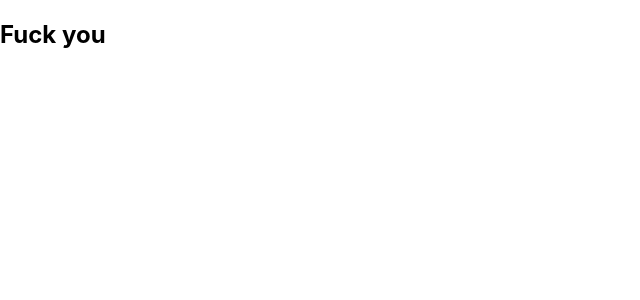
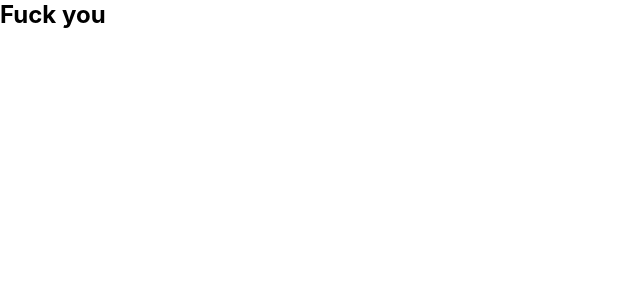
Before and after one commit to EstefanHu/MuseMarkIV, a React (Create React App) app in the folder client/: page / in a window 1280 px wide. Shown: the top 300 px of the page, without its empty margins (0-640 px from the left). Built offline with nearby package versions, Linux system fonts and the light colour scheme.

Commit message:
Added global css

```diff
--- a/client/public/index.html
+++ b/client/public/index.html
@@ -2,7 +2,6 @@
 <html lang="en">
   <head>
     <meta charset="utf-8" />
-    <link rel="icon" href="%PUBLIC_URL%/favicon.ico" />
     <meta name="viewport" content="width=device-width, initial-scale=1" />
     <meta name="theme-color" content="#000000" />
     <meta
--- a/client/src/App.css
+++ b/client/src/App.css
@@ -0,0 +1,5 @@
+*, *::before, *::after {
+  margin: 0;
+  padding: 0;
+  box-sizing: border-box;
+}
```
